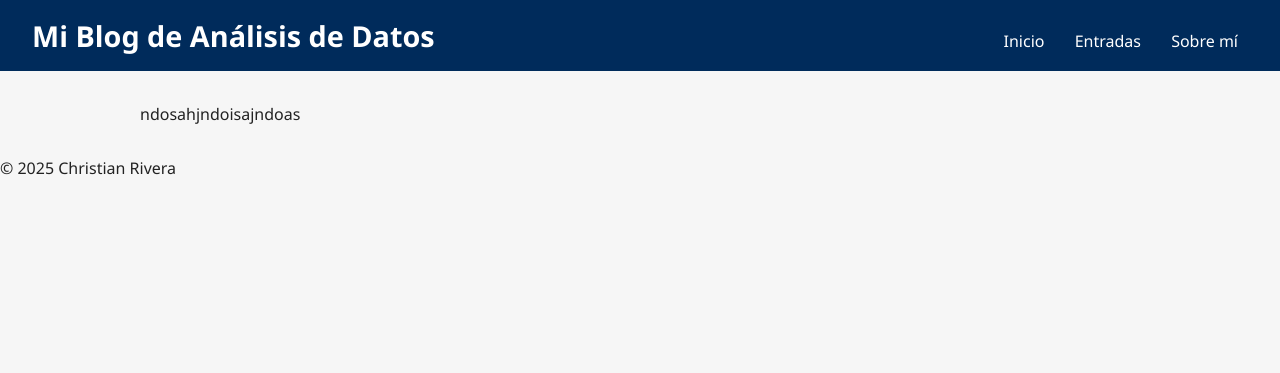
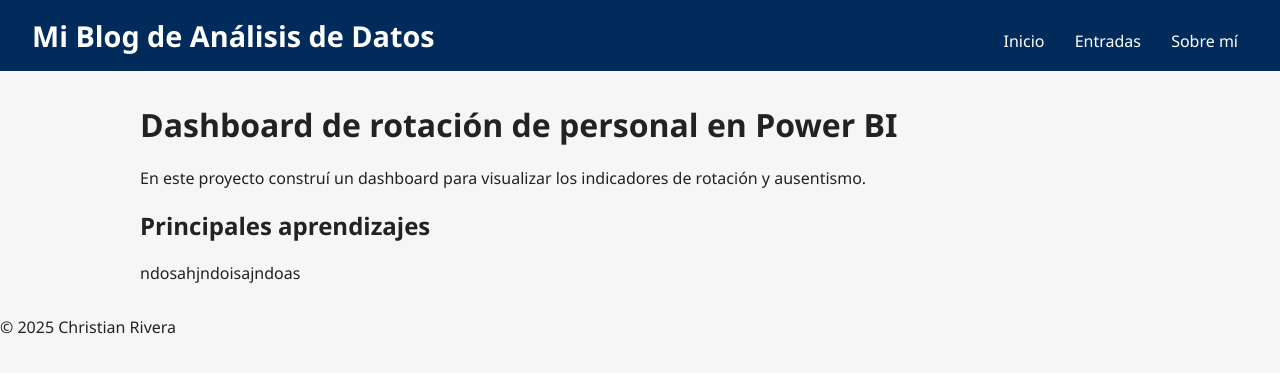
Before and after one commit to ChrisRV77/ChrisRV77.github.io, a Jekyll site: the page built from _posts/2025-09-29-limpieza-python.md, in a window 1280 px wide. Shown: the top 373 px of the page. Built offline with Jekyll 4.4.1, drawn with Linux system fonts in a browser that asks for light colours.

Commit message:
Update 2025-09-29-limpieza-python.md

```diff
--- a/_posts/2025-09-29-limpieza-python.md
+++ b/_posts/2025-09-29-limpieza-python.md
@@ -2,5 +2,10 @@
 layout: default
 title: "Limpieza de datos en power query"
 ---
+# Dashboard de rotación de personal en Power BI
+
+En este proyecto construí un dashboard para visualizar los indicadores de rotación y ausentismo.
+
+## Principales aprendizajes
 
 ndosahjndoisajndoas
```
